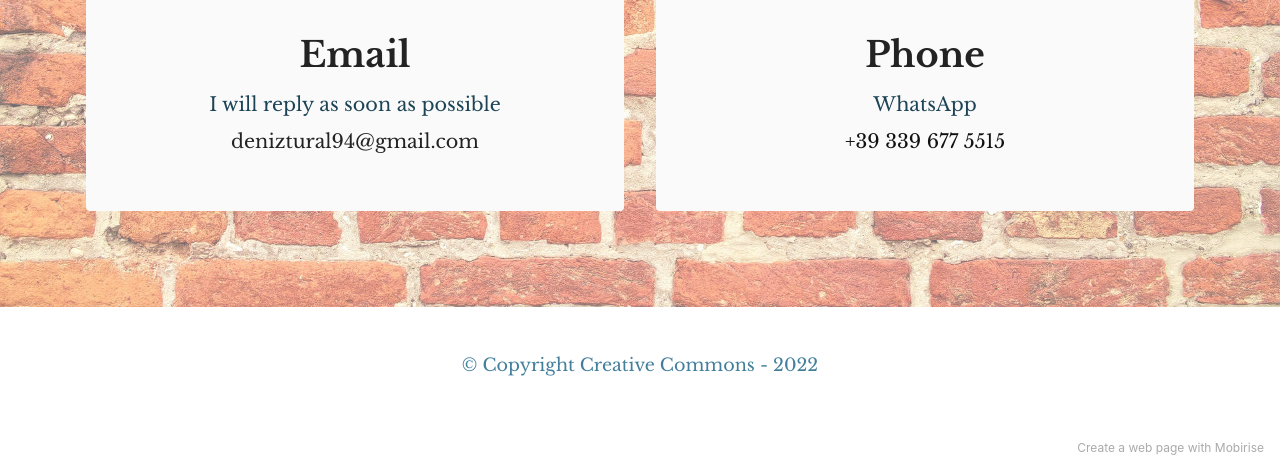
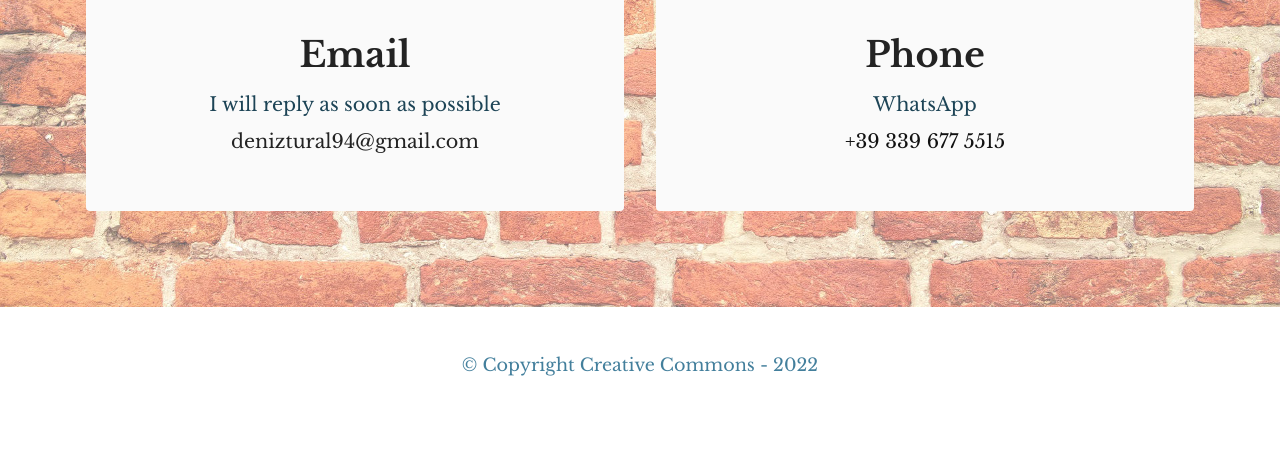
Before and after one commit to enjoybologna/TheFat, a plain HTML site: page index.html in a window 1280 px wide. Shown: the part 3470-3942 px from the top of the page. Drawn offline with nearby package versions, Linux system fonts and the light colour scheme; files whose address does not match are found by name.

Commit message:
Update index.html

```diff
--- a/index.html
+++ b/index.html
@@ -1,7 +1,7 @@
 <!DOCTYPE html>
 <html  >
 <head>
-  <!-- Site made with Mobirise Website Builder v5.3.0, https://mobirise.com -->
+
   <meta charset="UTF-8">
   <meta http-equiv="X-UA-Compatible" content="IE=edge">
   <meta name="generator" content="Mobirise v5.3.0, mobirise.com">
@@ -225,7 +225,7 @@
             </div>
         </div>
     </div>
-</section><section style="background-color: #fff; font-family: -apple-system, BlinkMacSystemFont, 'Segoe UI', 'Roboto', 'Helvetica Neue', Arial, sans-serif; color:#aaa; font-size:12px; padding: 0; align-items: center; display: flex;"><a href="https://mobirise.site/s" style="flex: 1 1; height: 3rem; padding-left: 1rem;"></a><p style="flex: 0 0 auto; margin:0; padding-right:1rem;">Create a <a href="https://mobirise.site/y" style="color:#aaa;">web page</a> with Mobirise</p></section><script src="assets/web/assets/jquery/jquery.min.js"></script>  <script src="assets/popper/popper.min.js"></script>  <script src="assets/tether/tether.min.js"></script>  <script src="assets/bootstrap/js/bootstrap.min.js"></script>  <script src="assets/smoothscroll/smooth-scroll.js"></script>  <script src="assets/dropdown/js/nav-dropdown.js"></script>  <script src="assets/dropdown/js/navbar-dropdown.js"></script>  <script src="assets/touchswipe/jquery.touch-swipe.min.js"></script>  <script src="assets/theme/js/script.js"></script>
+</section><section style="background-color: #fff; font-family: -apple-system, BlinkMacSystemFont, 'Segoe UI', 'Roboto', 'Helvetica Neue', Arial, sans-serif; color:#aaa; font-size:12px; padding: 0; align-items: center; display: flex;"><a href="https://mobirise.site/s" style="flex: 1 1; height: 3rem; padding-left: 1rem;"></a></section><script src="assets/web/assets/jquery/jquery.min.js"></script>  <script src="assets/popper/popper.min.js"></script>  <script src="assets/tether/tether.min.js"></script>  <script src="assets/bootstrap/js/bootstrap.min.js"></script>  <script src="assets/smoothscroll/smooth-scroll.js"></script>  <script src="assets/dropdown/js/nav-dropdown.js"></script>  <script src="assets/dropdown/js/navbar-dropdown.js"></script>  <script src="assets/touchswipe/jquery.touch-swipe.min.js"></script>  <script src="assets/theme/js/script.js"></script>
 
 
 </body>
```
